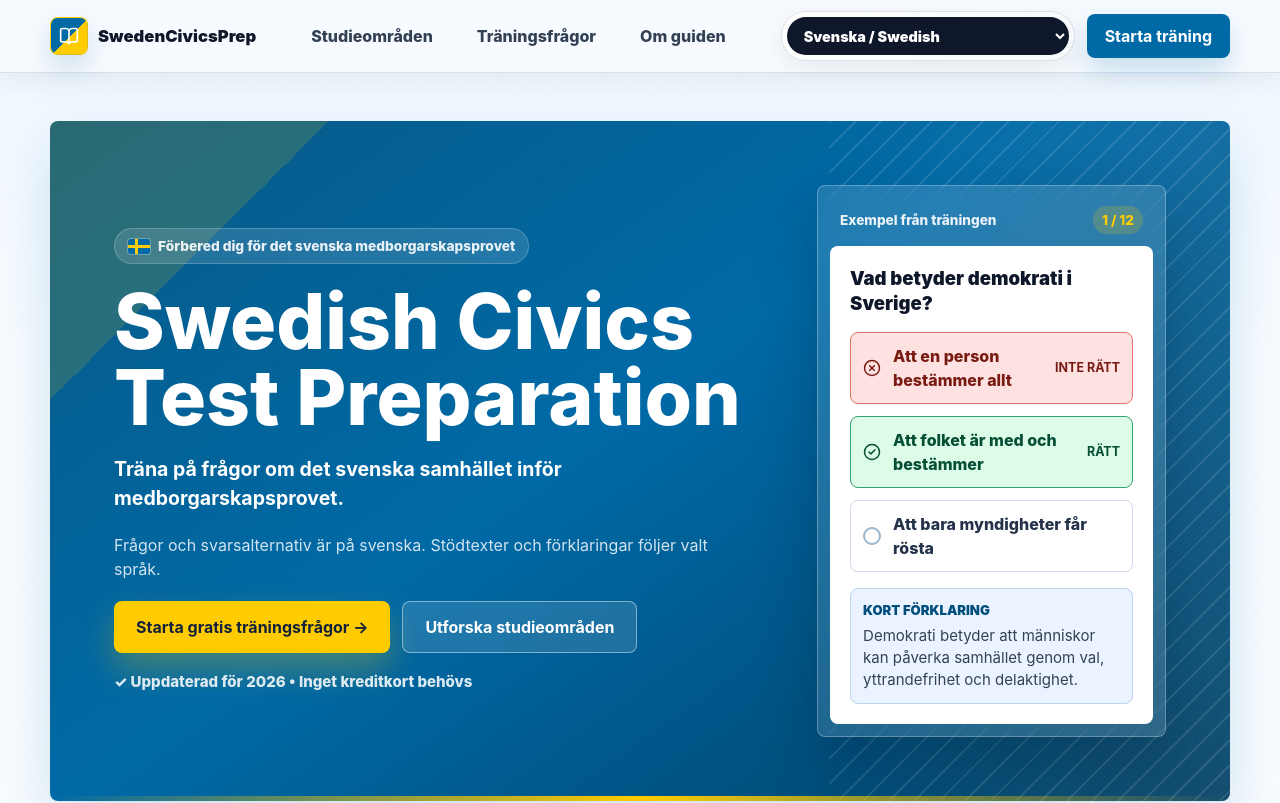
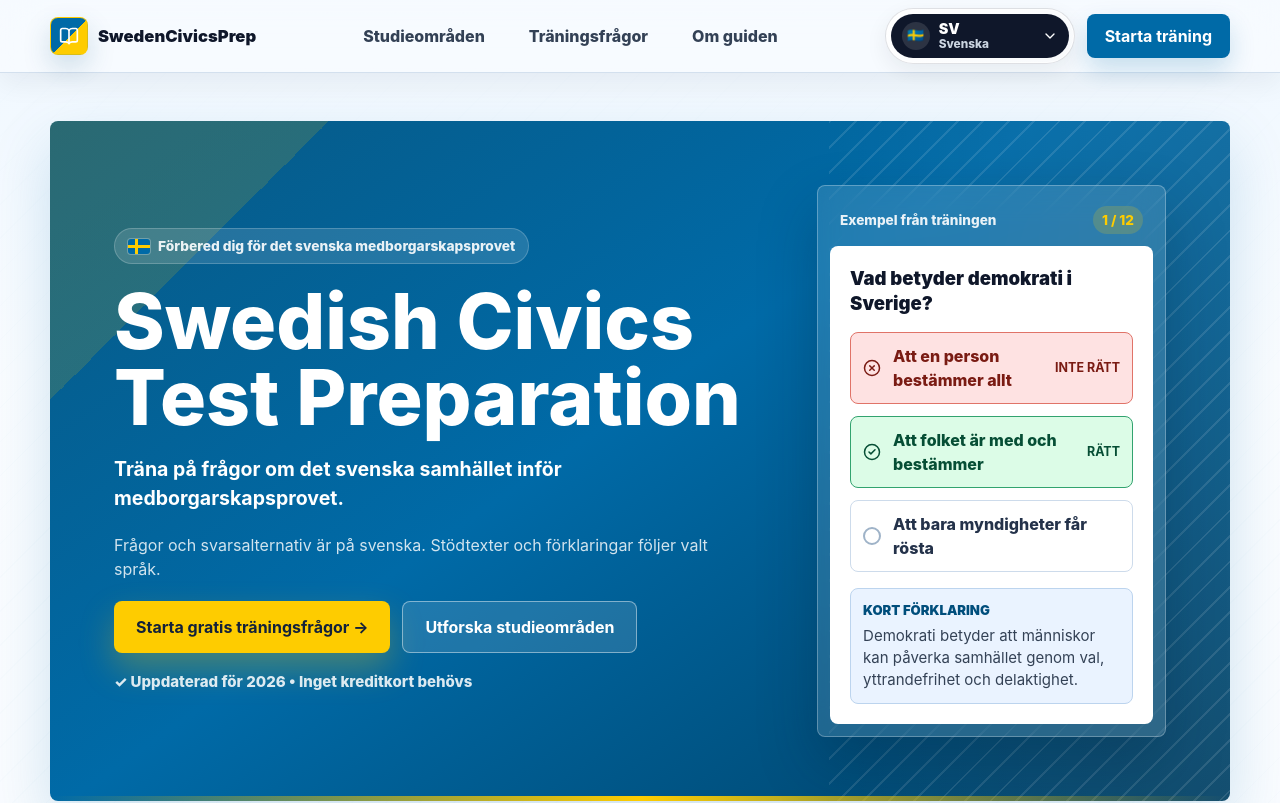
Before and after one commit to daryl800/swedencivicsprep, a React (Vite) app: page / in a window 1280 px wide. Shown: the top 803 px of the page. Built offline with nearby package versions, Linux system fonts and the light colour scheme.

Commit message:
Improve language selector

```diff
--- a/src/i18n/uiText.ts
+++ b/src/i18n/uiText.ts
@@ -24,12 +24,12 @@ export const UI_TEXT: Record<UiLanguage, UiText> = {
   ti: tiUiText
 };
 
-export const SUPPORTED_LANGUAGES: { id: UiLanguage; label: string; nativeLabel: string }[] = [
-  { id: "sv", label: "Swedish", nativeLabel: "Svenska" },
-  { id: "en", label: "English", nativeLabel: "English" },
-  { id: "so", label: "Somali", nativeLabel: "Soomaali" },
-  { id: "fa", label: "Dari / Persian (Farsi)", nativeLabel: "دری / فارسی" },
-  { id: "ti", label: "Tigrinya", nativeLabel: "ትግርኛ" },
-  { id: "ar", label: "Arabic", nativeLabel: "العربية" },
-  { id: "zh", label: "Chinese", nativeLabel: "中文" }
+export const SUPPORTED_LANGUAGES: { id: UiLanguage; label: string; nativeLabel: string; flag: string; shortLabel: string }[] = [
+  { id: "sv", label: "Swedish", nativeLabel: "Svenska", flag: "🇸🇪", shortLabel: "SV" },
+  { id: "en", label: "English", nativeLabel: "English", flag: "🇬🇧", shortLabel: "EN" },
+  { id: "so", label: "Somali", nativeLabel: "Soomaali", flag: "🇸🇴", shortLabel: "SO" },
+  { id: "fa", label: "Dari / Persian (Farsi)", nativeLabel: "دری / فارسی", flag: "🇦🇫", shortLabel: "FA" },
+  { id: "ti", label: "Tigrinya", nativeLabel: "ትግርኛ", flag: "🇪🇷", shortLabel: "TI" },
+  { id: "ar", label: "Arabic", nativeLabel: "العربية", flag: "🌍", shortLabel: "AR" },
+  { id: "zh", label: "Chinese", nativeLabel: "中文", flag: "🇨🇳", shortLabel: "ZH" }
 ];
--- a/src/main.tsx
+++ b/src/main.tsx
@@ -1763,18 +1763,65 @@ function LanguageSelector({
   ui: UiText;
   value: UiLanguage;
 }) {
-  return (
-    <label className="language-select">
+  const [open, setOpen] = useState(false);
+  const selectedLanguage = SUPPORTED_LANGUAGES.find((language) => language.id === value) || SUPPORTED_LANGUAGES[0];
+
+  function handleSelect(language: UiLanguage) {
+    onChange(language);
+    setOpen(false);
+  }
+
+  return (
+    <div className={`language-select ${open ? "open" : ""}`}>
       <span>{ui.appLanguage}</span>
-      <select value={value} onChange={(event) => onChange(event.target.value as UiLanguage)}>
+      <button
+        aria-expanded={open}
+        aria-haspopup="listbox"
+        className="language-trigger"
+        onClick={() => setOpen((current) => !current)}
+        type="button"
+      >
+        <span className="language-flag" aria-hidden="true">{selectedLanguage.flag}</span>
+        <span className="language-current">
+          <strong>{selectedLanguage.shortLabel}</strong>
+          <small>{selectedLanguage.nativeLabel}</small>
+        </span>
+        <ChevronDown size={16} aria-hidden="true" />
+      </button>
+      {open ? (
+        <div className="language-menu" role="listbox" aria-label={ui.appLanguage}>
+          {SUPPORTED_LANGUAGES.map((language) => {
+            const isSelected = language.id === value;
+
+            return (
+              <button
+                aria-selected={isSelected}
+                className={isSelected ? "selected" : ""}
+                key={language.id}
+                onClick={() => handleSelect(language.id)}
+                role="option"
+                type="button"
+              >
+                <span className="language-flag" aria-hidden="true">{language.flag}</span>
+                <span>
+                  <strong>{language.nativeLabel}</strong>
+                  <small>{language.label}</small>
+                </span>
+                <em>{language.shortLabel}</em>
+              </button>
+            );
+          })}
+        </div>
+      ) : null}
+      <small>{ui.appLanguageHint}</small>
+      <select aria-hidden="true" tabIndex={-1} value={value} onChange={(event) => onChange(event.target.value as UiLanguage)}>
         {SUPPORTED_LANGUAGES.map((language) => (
           <option key={language.id} value={language.id}>
-            {language.nativeLabel} / {language.label}
+            {language.flag} {language.nativeLabel} / {language.label}
           </option>
         ))}
       </select>
-      <small>{ui.appLanguageHint}</small>
-    </label>
+    </div>
   );
 }
 
--- a/src/styles.css
+++ b/src/styles.css
@@ -178,6 +178,7 @@ button:disabled {
 }
 
 .app-nav .language-select {
+  position: relative;
   min-width: 190px;
   margin: 0;
   border-color: rgba(15, 23, 42, 0.12);
@@ -187,24 +188,36 @@ button:disabled {
   box-shadow: inset 0 0 0 1px rgba(255, 255, 255, 0.7), 0 8px 22px rgba(15, 23, 42, 0.07);
 }
 
-.app-nav .language-select span,
-.app-nav .language-select small {
+.app-nav .language-select > span,
+.app-nav .language-select > small {
   display: none;
 }
 
-.app-nav .language-select select {
+.app-nav .language-trigger {
   min-height: 38px;
   border-color: transparent;
-  border-radius: 999px;
   background: #0f172a;
-  padding: 6px 12px;
   color: #ffffff;
-  font-size: 0.9rem;
-  font-weight: 900;
-}
-
-.app-nav .language-select select option {
-  color: var(--text);
+  box-shadow: none;
+}
+
+.app-nav .language-trigger:hover {
+  border-color: transparent;
+  background: #1e293b;
+  box-shadow: 0 12px 24px rgba(15, 23, 42, 0.18);
+}
+
+.app-nav .language-trigger svg,
+.app-nav .language-current strong {
+  color: #ffffff;
+}
+
+.app-nav .language-current small {
+  color: #cbd5e1;
+}
+
+.app-nav .language-flag {
+  background: rgba(255, 255, 255, 0.12);
 }
 
 .nav-cta {
@@ -1765,6 +1778,7 @@ h3 {
 }
 
 .language-select {
+  position: relative;
   display: grid;
   gap: 4px;
   width: fit-content;
@@ -1783,21 +1797,156 @@ h3 {
   font-weight: 850;
 }
 
-.language-select select {
-  width: 100%;
-  border: 1px solid #c8d9ec;
-  border-radius: 8px;
-  background: #f7fbff;
-  color: var(--text);
-  font: inherit;
-  font-weight: 750;
-  padding: 8px 10px;
-}
-
 .language-select small {
   color: var(--muted);
   font-size: 0.78rem;
   line-height: 1.25;
+}
+
+.language-select > select {
+  display: none;
+}
+
+.language-trigger {
+  display: grid;
+  grid-template-columns: auto 1fr auto;
+  align-items: center;
+  gap: 9px;
+  width: 100%;
+  min-height: 44px;
+  border: 1px solid #c8d9ec;
+  border-radius: 999px;
+  background: #ffffff;
+  color: var(--text);
+  padding: 6px 10px;
+  text-align: start;
+  box-shadow: 0 8px 18px rgba(20, 89, 200, 0.06);
+  transition: border-color 0.18s ease, box-shadow 0.18s ease, transform 0.18s ease;
+}
+
+.language-trigger:hover {
+  border-color: #7bb3e4;
+  box-shadow: 0 12px 24px rgba(20, 89, 200, 0.12);
+  transform: translateY(-1px);
+}
+
+.language-trigger:focus-visible {
+  outline: 3px solid rgba(245, 158, 11, 0.42);
+  outline-offset: 2px;
+}
+
+.language-select.open .language-trigger svg {
+  transform: rotate(180deg);
+}
+
+.language-flag {
+  display: inline-grid;
+  width: 28px;
+  height: 28px;
+  place-items: center;
+  border-radius: 999px;
+  background: #eff6ff;
+  font-size: 1.05rem;
+  line-height: 1;
+}
+
+.language-current {
+  display: grid;
+  min-width: 0;
+  line-height: 1.1;
+}
+
+.language-current strong {
+  color: var(--text);
+  font-size: 0.9rem;
+  font-weight: 950;
+}
+
+.language-current small {
+  overflow: hidden;
+  color: #64748b;
+  font-size: 0.74rem;
+  font-weight: 800;
+  text-overflow: ellipsis;
+  white-space: nowrap;
+}
+
+.language-menu {
+  position: absolute;
+  z-index: 30;
+  top: calc(100% + 8px);
+  right: 0;
+  display: grid;
+  width: min(280px, calc(100vw - 32px));
+  overflow: hidden;
+  border: 1px solid #cfe0f2;
+  border-radius: 18px;
+  background: #ffffff;
+  box-shadow: 0 24px 54px rgba(15, 23, 42, 0.18);
+}
+
+[dir="rtl"] .language-menu {
+  right: auto;
+  left: 0;
+}
+
+.language-menu button {
+  display: grid;
+  grid-template-columns: auto 1fr auto;
+  align-items: center;
+  gap: 10px;
+  min-height: 52px;
+  border-radius: 0;
+  background: #ffffff;
+  color: var(--text);
+  padding: 9px 12px;
+  text-align: start;
+}
+
+.language-menu button + button {
+  border-top: 1px solid #eef4fb;
+}
+
+.language-menu button:hover,
+.language-menu button.selected {
+  background: #eff6ff;
+}
+
+.language-menu button.selected {
+  box-shadow: inset 4px 0 0 var(--highlight);
+}
+
+[dir="rtl"] .language-menu button.selected {
+  box-shadow: inset -4px 0 0 var(--highlight);
+}
+
+.language-menu strong,
+.language-menu small,
+.language-menu em {
+  display: block;
+}
+
+.language-menu strong {
+  color: var(--text);
+  font-size: 0.92rem;
+  font-style: normal;
+  font-weight: 950;
+}
+
+.language-menu small {
+  color: #64748b;
+  font-size: 0.76rem;
+  font-weight: 800;
+}
+
+.language-menu em {
+  border-radius: 999px;
+  background: #e2e8f0;
+  color: #334155;
+  padding: 3px 7px;
+  font-size: 0.72rem;
+  font-style: normal;
+  font-weight: 950;
 }
 
 .lesson-card {
```
